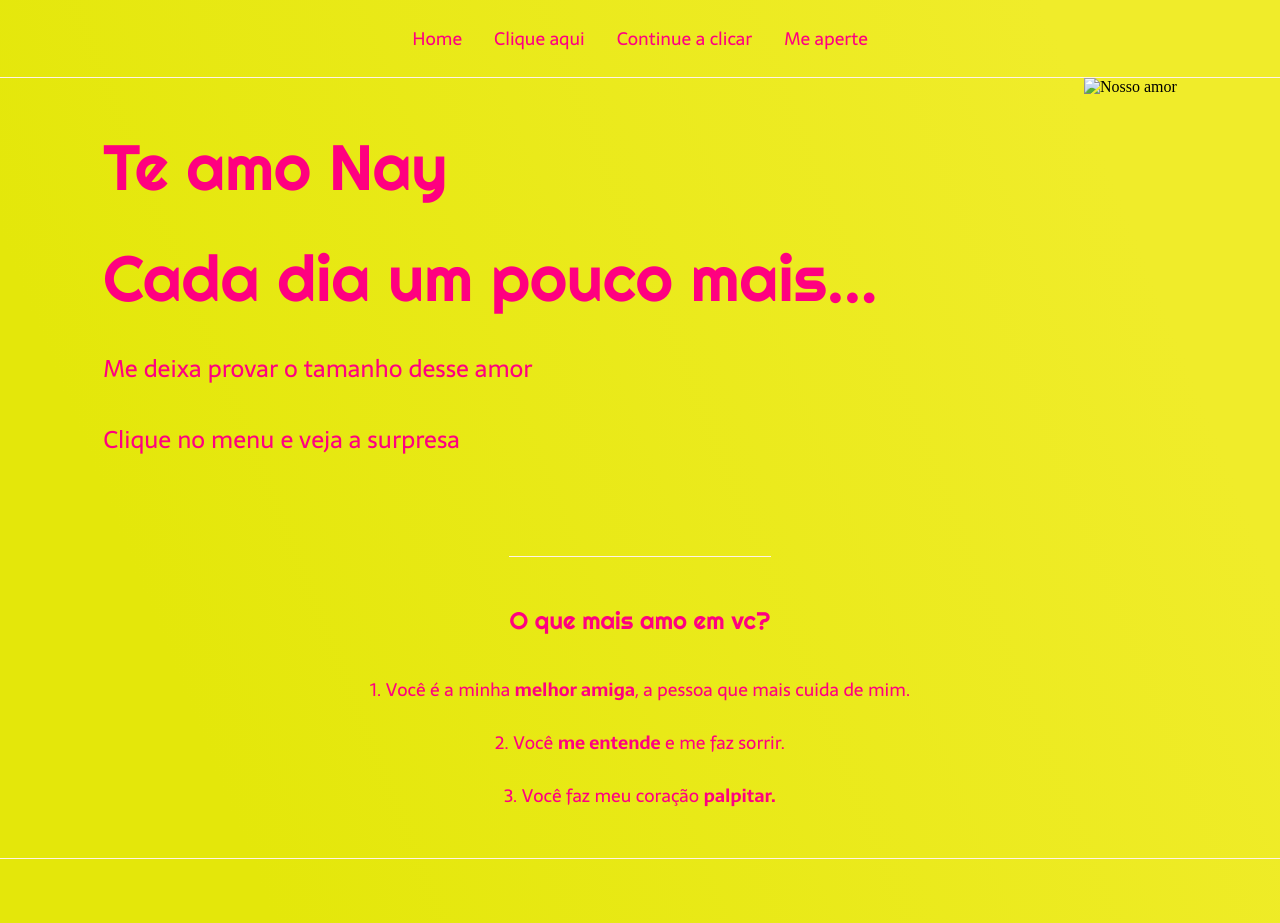
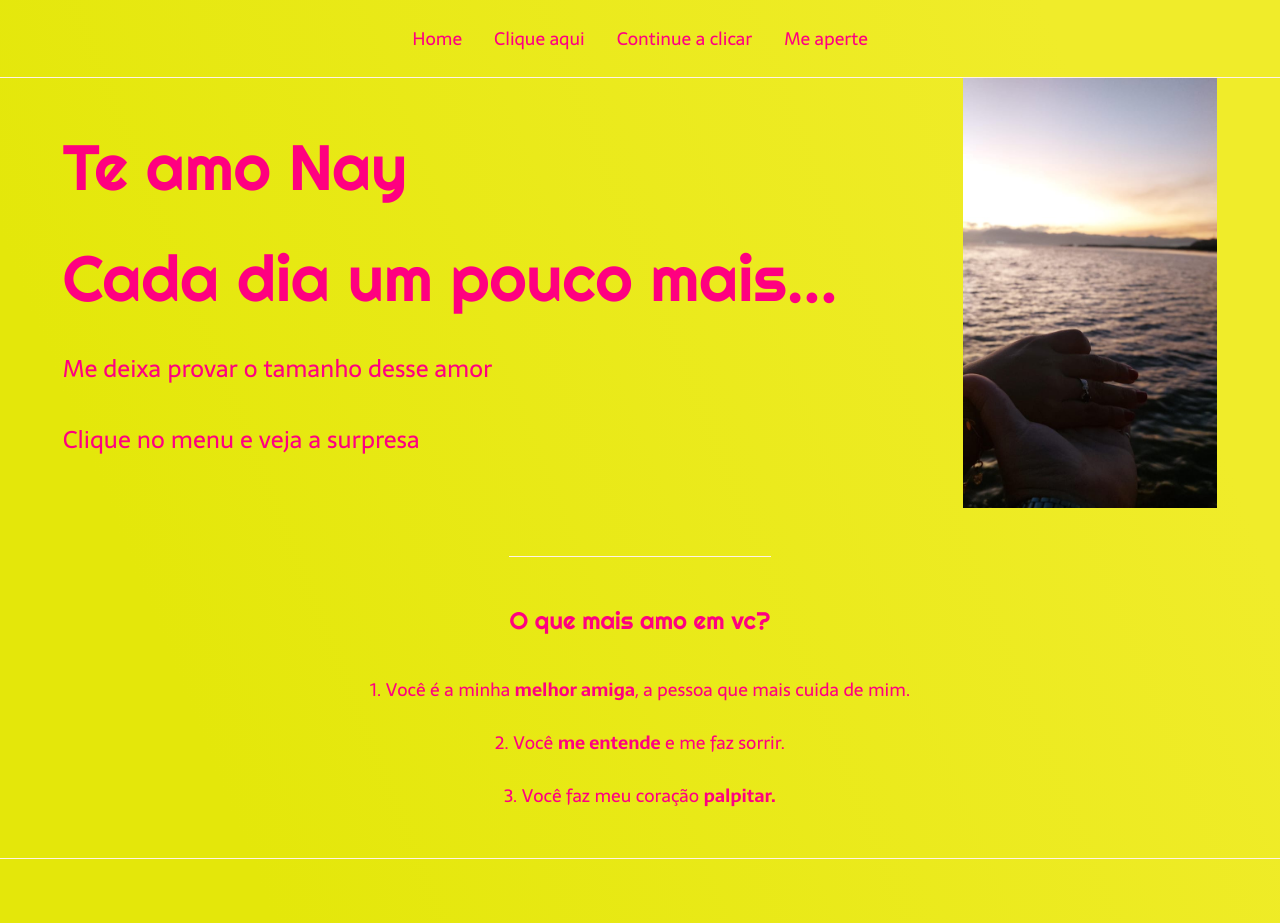
Before and after one commit to JanainaFeitosaDEV/fanny, a plain HTML site: page index.html in a window 1280 px wide. Drawn offline with Linux system fonts and the light colour scheme.

Commit message:
Update index.html

```diff
--- a/index.html
+++ b/index.html
@@ -39,7 +39,7 @@
 
     </div>
 
-    <img class="conteudo-principal-imagem" src="./src/imagens/love.jpeg" alt="Nosso amor">
+    <img class="conteudo-principal-imagem" src="./love.jpeg" alt="Nosso amor">
    </section>
 
    <section class="conteudo-secundario">
```
